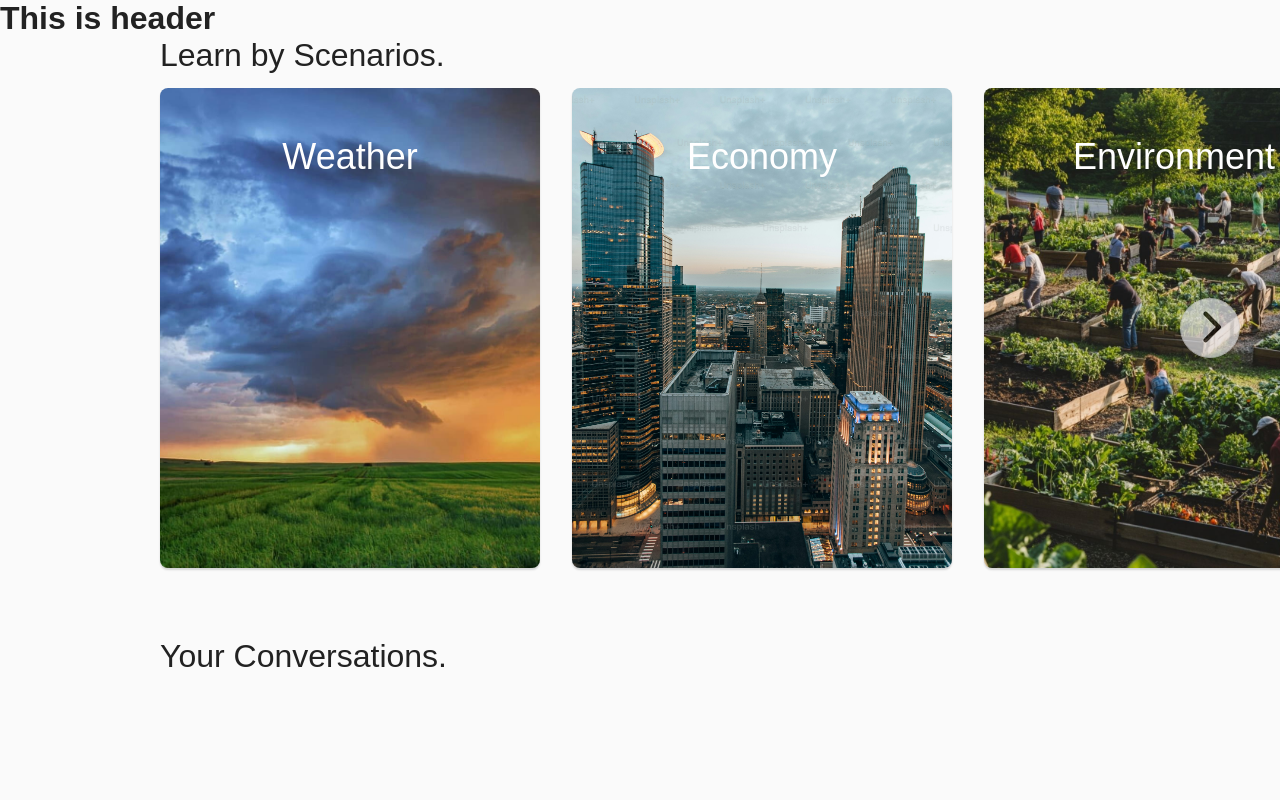
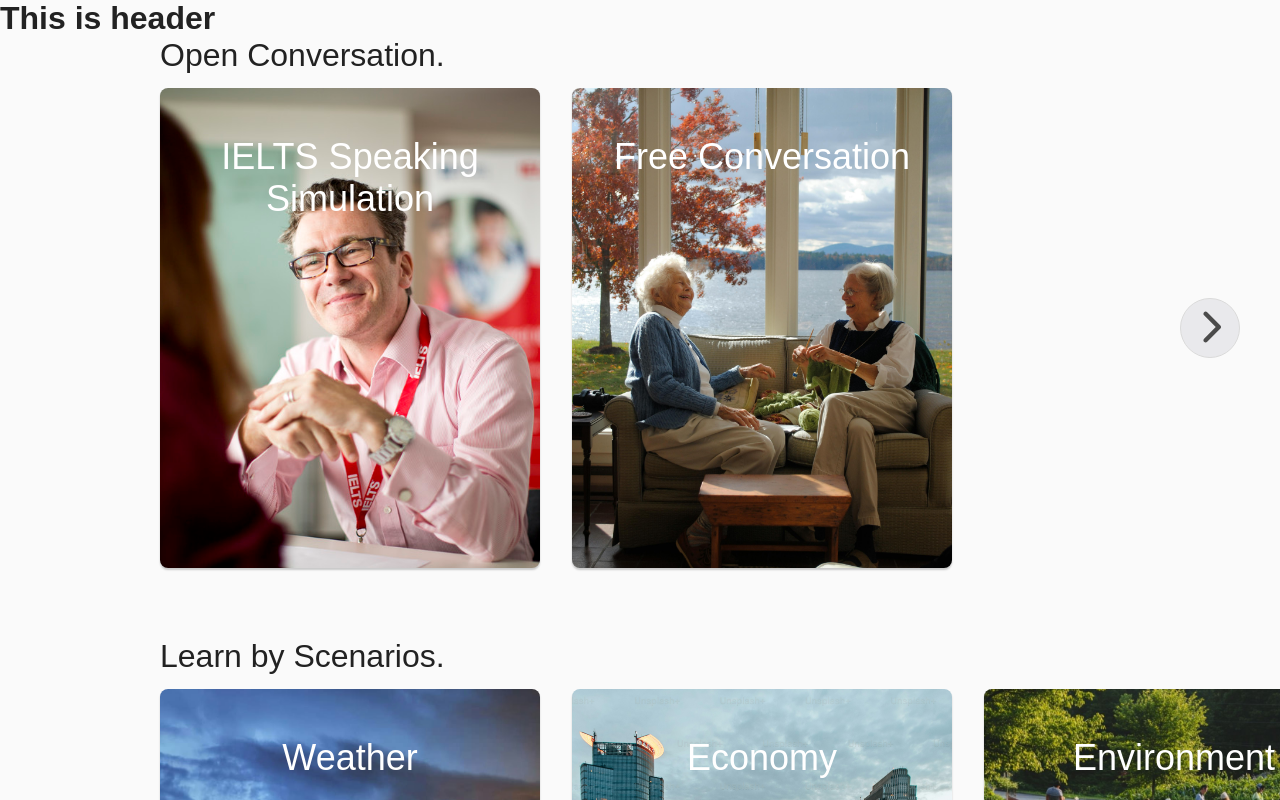
Before and after one commit to laserene/English-Pronunciation-Assessment-System, a React (Vite) app in the folder frontend/: page / in a window 1280 px wide. Built offline with nearby package versions, Linux system fonts and the light colour scheme; a web font is replaced by a local one.

Commit message:
feat(main features UI): add UI for open conversation section and role-play section
- adapt different scrolling behavior to different section

```diff
--- a/frontend/src/index.css
+++ b/frontend/src/index.css
@@ -1,4 +1,10 @@
 /* global.css */
+html,
+body,
+#root {
+  height: 100%;
+}
+
 body {
   overflow: hidden;
 }
--- a/frontend/src/pages/HomePage/carousel_panel.tsx
+++ b/frontend/src/pages/HomePage/carousel_panel.tsx
@@ -1,18 +1,17 @@
-import { useRef, useState, Children } from "react";
+import { useRef, useState } from "react";
 
 export default function CarouselPanel({
   title,
   children,
+  scrollAmount = 280
 }: {
   title: string;
   children?: React.ReactNode;
+  scrollAmount?: number;
 }) {
   const scrollRef = useRef(null);
   const [isAtStart, setIsAtStart] = useState(true);
   const [isAtEnd, setIsAtEnd] = useState(false);
-
-  const childCount = Children.count(children);
-  const isMoreThanFourCards = childCount > 4;
 
   const checkScroll = () => {
     if (scrollRef.current) {
@@ -24,10 +23,8 @@ export default function CarouselPanel({
 
   };
 
-  const scroll = (direction) => {
+  const scroll = (direction: string | null) => {
     if (scrollRef.current) {
-      const scrollAmount = 280;
-
       if (
         direction === "left" &&
         scrollRef.current.scrollLeft <= scrollAmount
@@ -57,7 +54,7 @@ export default function CarouselPanel({
           </button>
         )}
 
-        {!isAtEnd && isMoreThanFourCards && (
+        {!isAtEnd && (
           <button
             onClick={() => scroll("right")}
             className="carousel-btn right-carousel-btn"
--- a/frontend/src/pages/HomePage/index.css
+++ b/frontend/src/pages/HomePage/index.css
@@ -1,3 +1,8 @@
+#homepage {
+  height: 100%;
+  overflow-y: scroll;
+}
+
 .carousel-panel-title {
   padding-left: 160px;
   font-size: 32px;
@@ -56,19 +61,20 @@
   filter: brightness(150%);
 }
 
-.scenario-item {
+.carousel-item {
   width: 380px;
   height: 480px;
   padding-top: 48px;
   border-radius: 8px;
   background-color: rgb(252, 154, 35);
-  box-shadow: 0 2px 2px rgba(0, 0, 0, 0.15);
+  box-shadow: 0 2px 2px rgba(0, 0, 0, 0.2);
 
   flex-shrink: 0;
   display: flex;
   align-items: center;
   flex-direction: column; /* stack items vertically */
   justify-content: flex-start; /* push content to the top */
+  text-align: center;
 
   font-size: 36px;
   color: white;
@@ -77,6 +83,11 @@
   transition: transform 0.2s ease;
 }
 
-.scenario-item:hover {
+.carousel-item:hover {
   transform: scale(1.02);
 }
+
+.large-carousel-item {
+  width: 760px;
+  height: 480px;
+}
--- a/frontend/src/pages/HomePage/index.tsx
+++ b/frontend/src/pages/HomePage/index.tsx
@@ -2,16 +2,18 @@ import { JSX } from "react";
 import Header from "./header.tsx";
 import Banner from "./banner.tsx";
 import ScenarioPanel from "./scenario_panel.tsx";
-import CarouselPanel from "./carousel_panel.tsx";
+import OpenConversationPanel from "./open_conversation_panel.tsx";
+import RolePlayPanel from "./role_play.tsx"
 import "./index.css";
 
 export default function HomePage(): JSX.Element {
   return (
-    <>
+    <div id="homepage">
       <Header />
       <Banner />
+      <OpenConversationPanel />
       <ScenarioPanel />
-      <CarouselPanel title="Your Conversations."/>
-    </>
+      <RolePlayPanel />
+    </div >
   );
 }
--- /dev/null
+++ b/frontend/src/pages/HomePage/open_conversation_panel.tsx
@@ -0,0 +1,41 @@
+import { JSX } from "react";
+import { useNavigate } from "react-router-dom";
+import CarouselPanel from "./carousel_panel.tsx";
+import IELTSSpeakingImage from "../../assets/images/4-li-do-khien-ban-mai-khong-tang-duoc-diem-speaking-ielts.jpg";
+import FreeConversationImage from "../../assets/images/pexels-photo-6697000.jpeg";
+import "./index.css";
+
+export default function OpenConversationPanel(): JSX.Element {
+    const items = [
+        { id: 1, topic: "IELTS Speaking Simulation", background_url: IELTSSpeakingImage },
+        { id: 2, topic: "Free Conversation", background_url: FreeConversationImage }
+    ]
+
+    const navigate = useNavigate();
+    const handleClick = (topic: string) => {
+        navigate("/open_conversation", { state: { topic } });
+    };
+
+    return (
+        <div>
+            <CarouselPanel title="Open Conversation.">
+                {items.map((item) => (
+                    <div
+                        key={item.id}
+                        className="carousel-item"
+                        style={{
+                            backgroundImage: `url(${item.background_url || "https://i.pinimg.com/1200x/9a/06/01/9a06011eb18bc859474dd22d003cd57c.jpg"
+                                })`,
+                            backgroundSize: "cover",
+                            backgroundPosition: "center",
+                        }}
+                        onClick={() => handleClick(item.topic)}
+                    >
+                        {item.topic}
+                    </div>
+                ))}
+                <div className="space-item"></div>
+            </CarouselPanel>
+        </div>
+    );
+}
--- /dev/null
+++ b/frontend/src/pages/HomePage/role_play.tsx
@@ -0,0 +1,40 @@
+import { JSX } from "react";
+import { useNavigate } from "react-router-dom";
+import CarouselPanel from "./carousel_panel.tsx";
+import FrierenImage from "../../assets/images/1344002.jpeg"
+import PlaceholerImage from "../../assets/images/17a5f1b042267ce046b552527c248b94.jpg"
+import "./index.css";
+
+export default function RolePlayPanel(): JSX.Element {
+    const items = [
+        { id: 1, topic: "Sousou no Frieren", background_url: FrierenImage },
+        { id: 2, topic: "Freestyle", background_url: null },
+    ]
+    const navigate = useNavigate();
+    const handleClick = (topic: string) => {
+        navigate("/role_play", { state: { topic } });
+    };
+
+    return (
+        <div>
+            <CarouselPanel title="Role-Play" scrollAmount={360}>
+                {items.map((item) => (
+                    <div
+                        key={item.id}
+                        className="carousel-item large-carousel-item"
+                        style={{
+                            backgroundImage: `url(${item.background_url || PlaceholerImage})`,
+                            backgroundSize: "cover",
+                            backgroundPosition: "center",
+                        }}
+                        onClick={() => handleClick(item.topic)}
+                    >
+                        {item.topic}
+                    </div>
+                ))}
+                {/* Add space after the last carousel item */}
+                <div className="space-item"></div>
+            </CarouselPanel>
+        </div>
+    )
+}
--- a/frontend/src/pages/HomePage/scenario_panel.tsx
+++ b/frontend/src/pages/HomePage/scenario_panel.tsx
@@ -31,7 +31,7 @@ export default function ScenarioPanel(): JSX.Element {
         {items.map((item) => (
           <div
             key={item.id}
-            className="scenario-item"
+            className="carousel-item"
             style={{
               backgroundImage: `url(${item.background_url || "https://i.pinimg.com/1200x/9a/06/01/9a06011eb18bc859474dd22d003cd57c.jpg"
                 })`,
```
